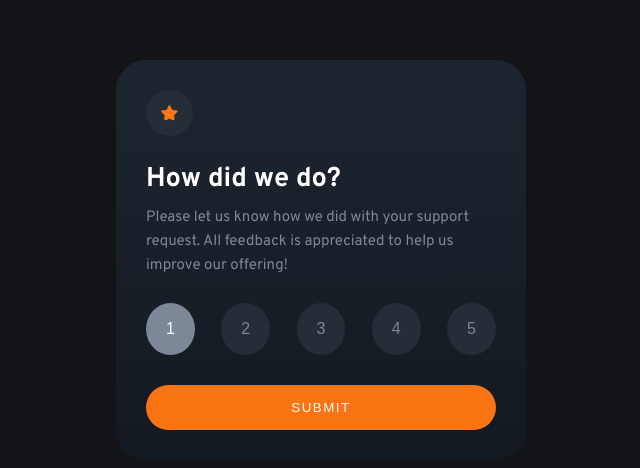
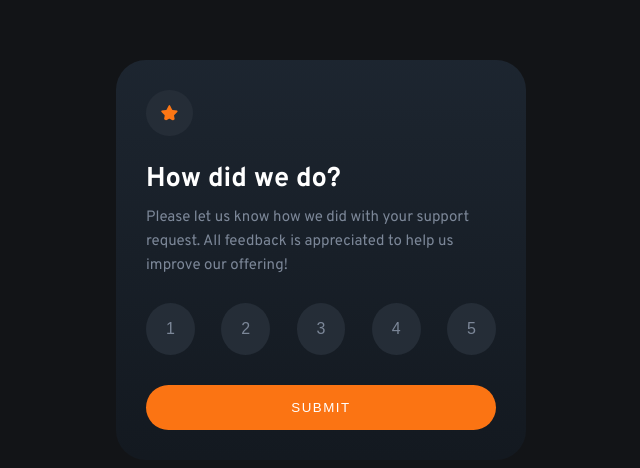
Before and after one commit to EyyupOrdueri/Interactive-Rating-Component, a plain HTML site: page index.html in a window 1280 px wide. Shown: the part 140-608 px from the top of the page, without its empty margins (319-959 px from the left). Drawn offline with Linux system fonts and the light colour scheme.

Commit message:
File was upgraded.

```diff
--- a/index.html
+++ b/index.html
@@ -17,7 +17,7 @@
                 <h2>How did we do?</h2>
                 <p>Please let us know how we did with your support request. All feedback is appreciated to help us improve our offering!</p>
                     <div class="buttons">
-                        <button class="btn active">1</button>
+                        <button class="btn">1</button>
                         <button class="btn">2</button>
                         <button class="btn">3</button>
                         <button class="btn">4</button>
```
